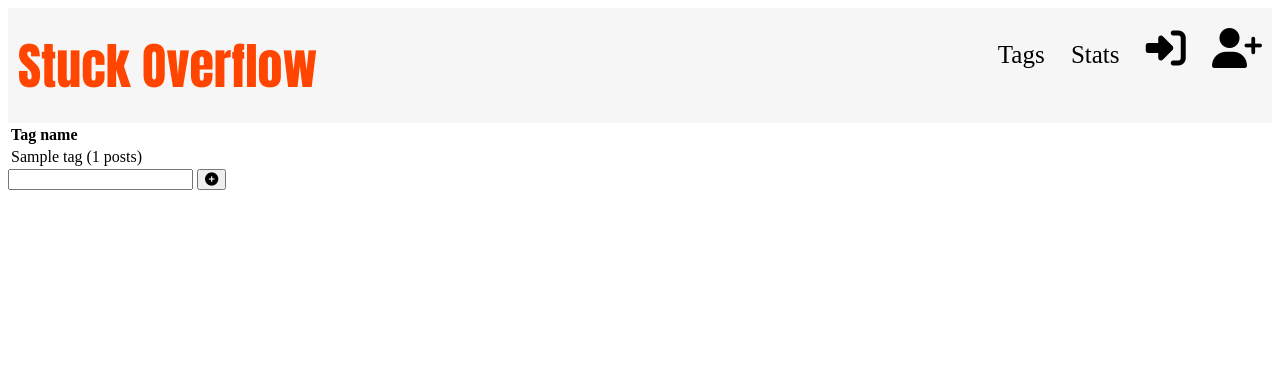
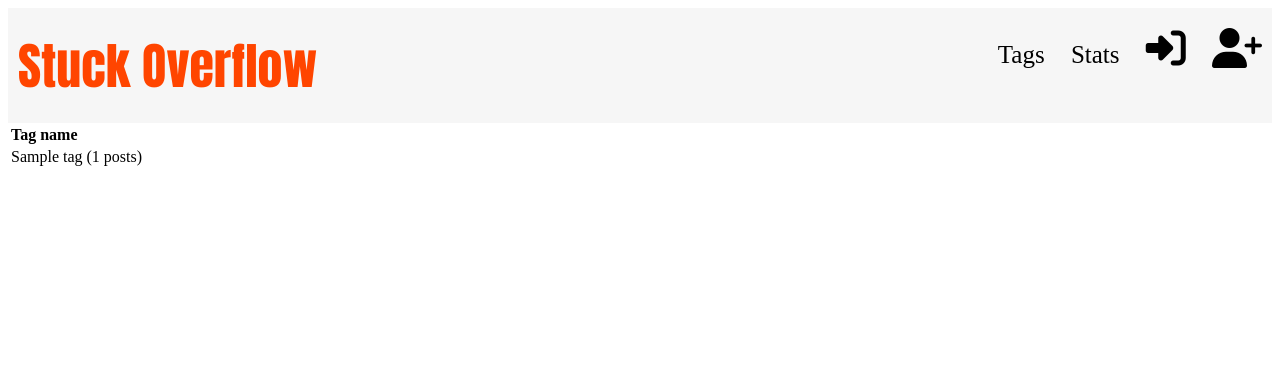
Before and after one commit to EddMK/Stack-Overflow-Php-JavaScript-Project, a PHP site: page /prwb_1920_a07/tag/index in a window 1280 px wide. Shown: the top 383 px of the page. Run offline with PHP 8.4, Linux system fonts and the light colour scheme; tables that the repository leaves empty hold one stand-in row (values such as "Sample post"); some libraries are stand-ins or nearby versions.

Commit message:
edit tag : correction

```diff
--- a/controller/ControllerTag.php
+++ b/controller/ControllerTag.php
@@ -12,8 +12,8 @@ class ControllerTag extends Controller {
 
 	public function index(){
 		$user= $this->get_user_or_false();
+		$errors = null;
 		$tags = Tag::get_tags();
-		$errors = null;
 		(new View("tag"))->show(array("user" => $user, "tags" => $tags, "errors" => $errors));
     }
 
@@ -46,13 +46,15 @@ class ControllerTag extends Controller {
 					$name = $_POST['edit'];
 					$newTag = new Tag($name);
 					$errors = $newTag->validate();
-					var_dump($errors);
+					var_dump($id);
 					if(count($errors) == 0){
 						Tag::editTag($name,$id);
+						$this->redirect("tag","index");
+					}else{
+						$tags = Tag::get_tags();
+						(new View("tag"))->show(array("user" => $user, "tags" => $tags, "errors" => $errors));
 					}
-
 				}
-				$this->redirect("tag","index");
 			}else{
 				(new View("error"))->show(array());
 			}
--- a/view/view_tag.php
+++ b/view/view_tag.php
@@ -28,18 +28,21 @@
 							<td>
 								<form action="tag/edit/<?= $tag->get_tagId() ?>" method="post">
 									<input type="text" id="edit" name="edit" value="<?= $tag->tagName ?>" >
+									<button type="submit"><i class="fas fa-edit"></i></button>
 								</form>
 								<a href="tag/confirm_delete/<?= $tag->get_tagId() ?>"><i class="fas fa-trash-alt"></i></a>
 							</td>
-						<?php } ?>
+						<?php  }  ?>
 					</tr>
 				<?php } ?>
 			  </tbody>
 			</table>
-			<form action="tag/add" method="post" >
-				<input type="text" id="add" name="add">
-				<button type="button"><i class="fas fa-plus-circle"></i></button>
-			</form>
+			<?php if($user == true && $user->is_admin()==true){ ?>
+				<form action="tag/add" method="post" >
+					<input type="text" id="add" name="add">
+					<button type="submit"><i class="fas fa-plus-circle"></i></button>
+				</form>
+			<?php } ?>
 			<?php if (count($errors) != 0){ ?>
                 <div class='errors'>
                     <p>Errors :</p>
```
